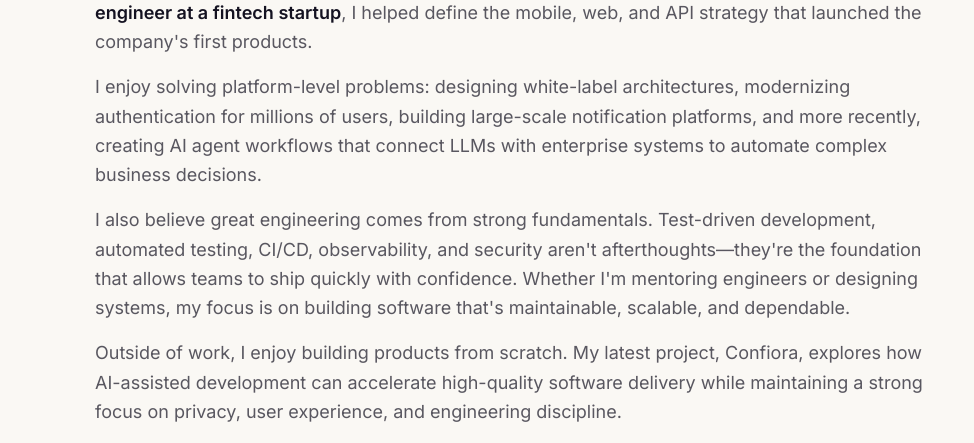
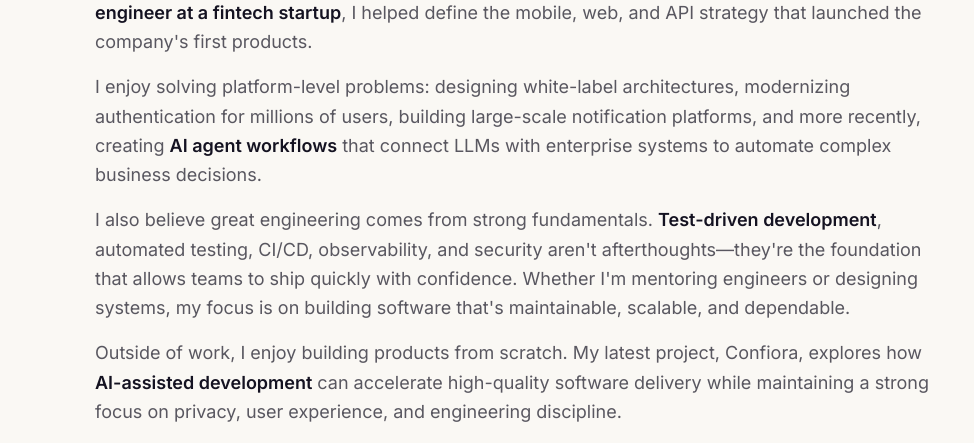
Before and after one commit to sritharIOS/PersonalSite, a React (Vite) app: page / in a window 1280 px wide. Shown: the part 1060-1503 px from the top of the page, without its empty margins (121-1095 px from the left). Built offline with nearby package versions, Linux system fonts and the light colour scheme.

Commit message:
Highlight AI-assisted development, AI agent workflows, and TDD phrases in About

```diff
--- a/src/components/About.tsx
+++ b/src/components/About.tsx
@@ -2,7 +2,12 @@ import { profile, beyondWork } from '../data/resume'
 import useReveal from '../hooks/useReveal'
 
 // Phrases to visually emphasize within the About paragraphs.
-const highlights = ['As a founding engineer at a fintech startup']
+const highlights = [
+  'As a founding engineer at a fintech startup',
+  'AI-assisted development',
+  'AI agent workflows',
+  'Test-driven development',
+]
 
 function renderWithHighlights(text: string) {
   const pattern = new RegExp(`(${highlights.join('|')})`, 'g')
```
